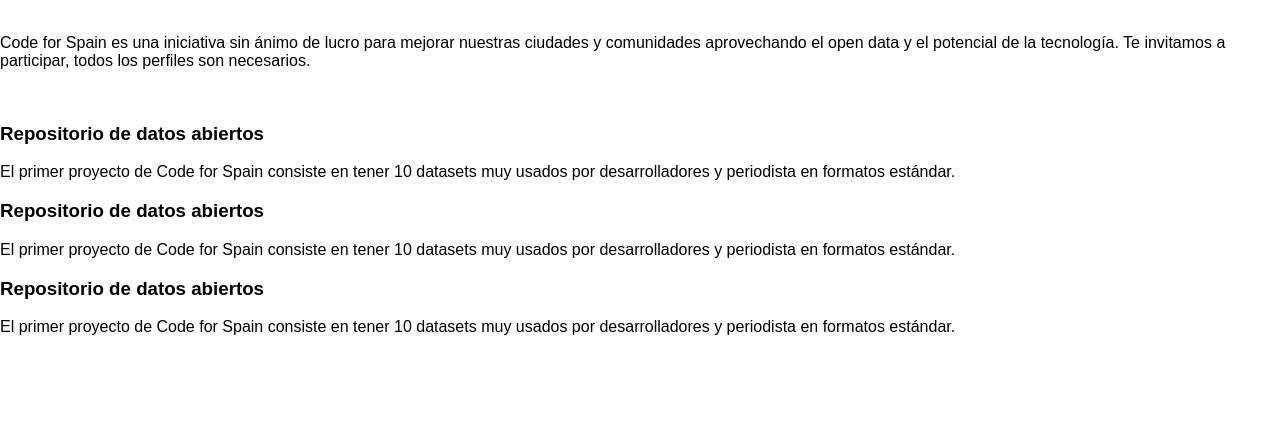
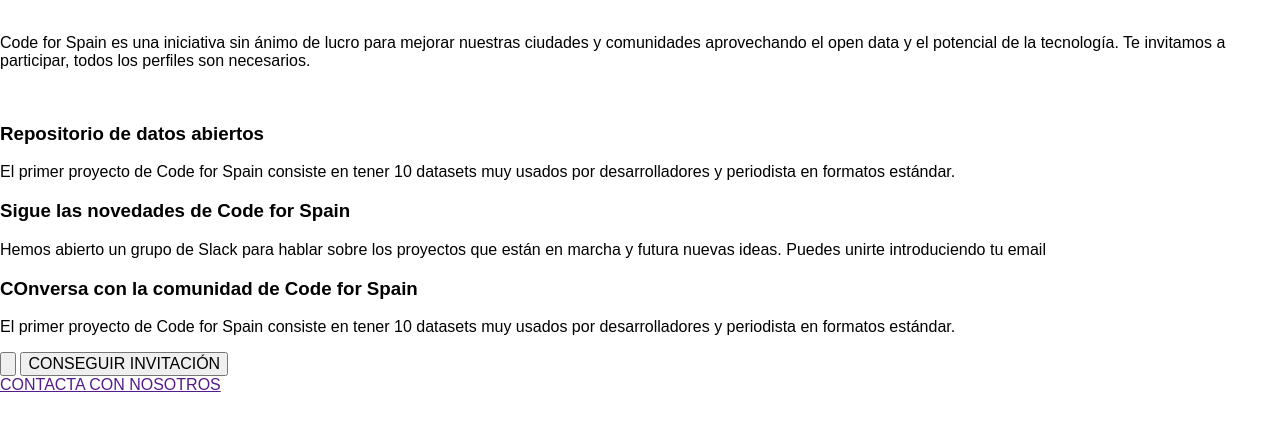
Before and after one commit to codeforspain/datos, a plain HTML site: page index.html in a window 1280 px wide. Drawn offline with Linux system fonts and the light colour scheme.

```diff
--- a/index.html
+++ b/index.html
@@ -21,17 +21,19 @@
         		<p class="datos-texto">El primer proyecto de Code for Spain consiste en tener 10 datasets muy usados por desarrolladores y periodista en formatos estándar. <a href="Entra en GitHub para colaborar"></a></p>
         	</article>
         	<article class="datos-twitter">
-        		<h3 class="datos-titulos">Repositorio de datos abiertos</h3>
-        		<p class="datos-texto">El primer proyecto de Code for Spain consiste en tener 10 datasets muy usados por desarrolladores y periodista en formatos estándar. <a href="Entra en GitHub para colaborar"></a></p>
+        		<h3 class="datos-titulos">Sigue las novedades de Code for Spain</h3>
+        		<p class="datos-texto">Hemos abierto un grupo de Slack para hablar sobre los proyectos que están en marcha y futura nuevas ideas. Puedes unirte introduciendo tu email</p>
         	</article>
         	<article class="datos-slack">
-        		<h3 class="datos-titulos">Repositorio de datos abiertos</h3>
+        		<h3 class="datos-titulos">COnversa con la comunidad de Code for Spain</h3>
         		<p class="datos-texto">El primer proyecto de Code for Spain consiste en tener 10 datasets muy usados por desarrolladores y periodista en formatos estándar. <a href="Entra en GitHub para colaborar"></a></p>
+        		<input type="button" name="" placeholder="tu@dominio.com">
+        		<button type="button">CONSEGUIR INVITACIÓN</button>
         	</article>
         </section>
 
         <footer>
-
+			<a href="">CONTACTA CON NOSOTROS</a>
         </footer>
     </body>
 </html>
```
Also changed, not shown: images/github.svg (added), images/twitter.svg (added).
